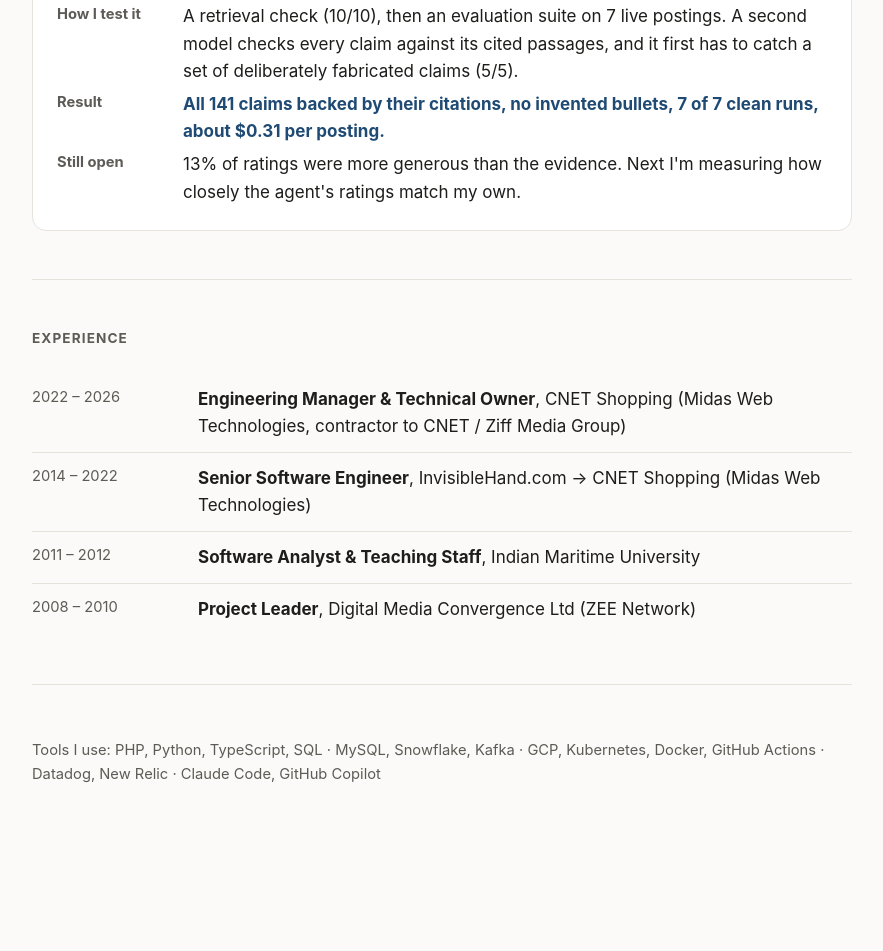
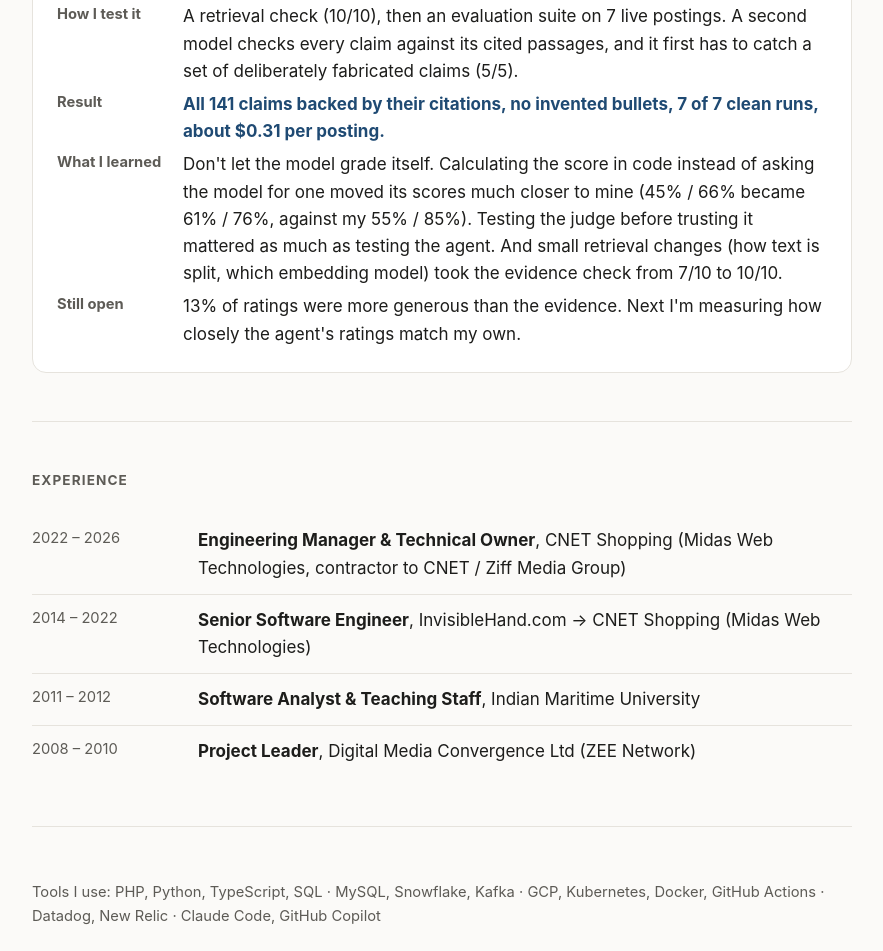
Before and after one commit to mveenam/mveenam.github.io, a plain HTML site: page index.html in a window 1280 px wide. Shown: the part 2567-3518 px from the top of the page, without its empty margins (198-1081 px from the left). Before the commit the page ends 3432 px from the top, so only its background shows below. Drawn offline with Linux system fonts and the light colour scheme.

Commit message:
updated new learning to jobfit agent

```diff
--- a/index.html
+++ b/index.html
@@ -143,6 +143,7 @@
       <dt>What I built</dt><dd>An agent that reads a job posting, searches my CV and work stories through an MCP server (local embeddings in Postgres with pgvector), rates each requirement strong, partial or gap, and drafts tailored CV bullets. Every claim must cite a passage the agent actually retrieved; code downgrades anything that doesn't, and the match score is calculated from the ratings rather than picked by the model.</dd>
       <dt>How I test it</dt><dd>A retrieval check (10/10), then an evaluation suite on 7 live postings. A second model checks every claim against its cited passages, and it first has to catch a set of deliberately fabricated claims (5/5).</dd>
       <dt>Result</dt><dd class="result">All 141 claims backed by their citations, no invented bullets, 7 of 7 clean runs, about $0.31 per posting.</dd>
+      <dt>What I learned</dt><dd>Don't let the model grade itself. Calculating the score in code instead of asking the model for one moved its scores much closer to mine (45% / 66% became 61% / 76%, against my 55% / 85%). Testing the judge before trusting it mattered as much as testing the agent. And small retrieval changes (how text is split, which embedding model) took the evidence check from 7/10 to 10/10.</dd>
       <dt>Still open</dt><dd>13% of ratings were more generous than the evidence. Next I'm measuring how closely the agent's ratings match my own.</dd>
     </dl>
   </article>
```
